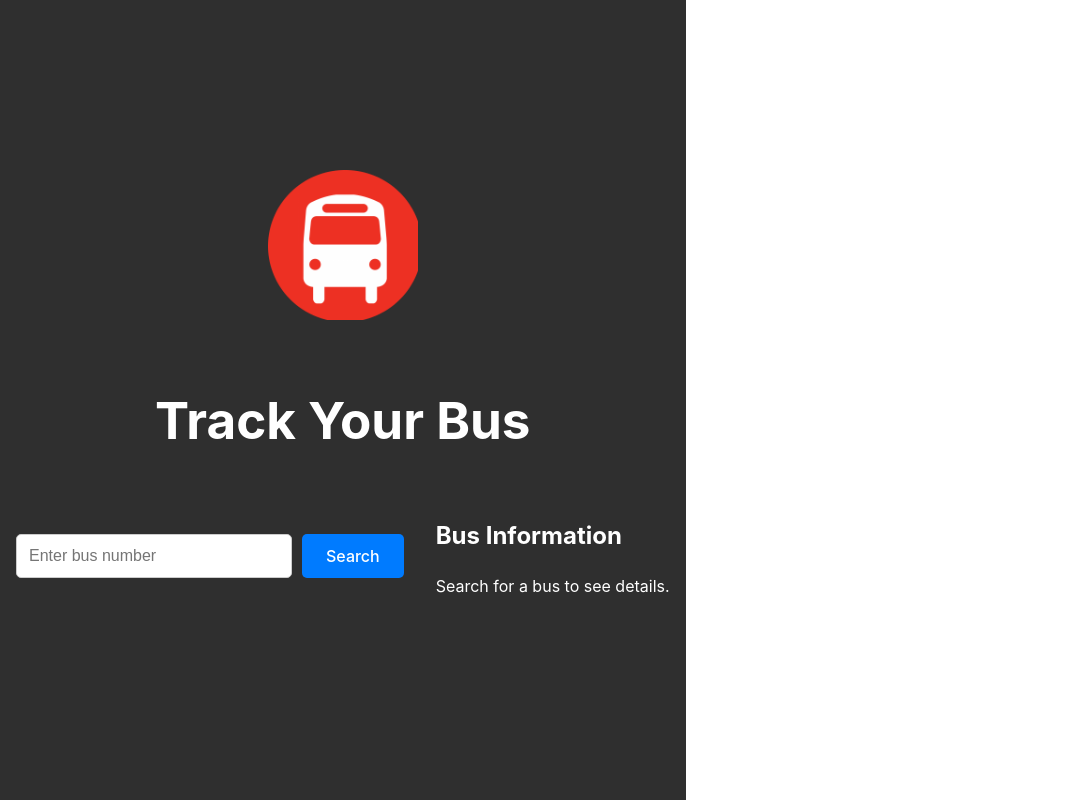
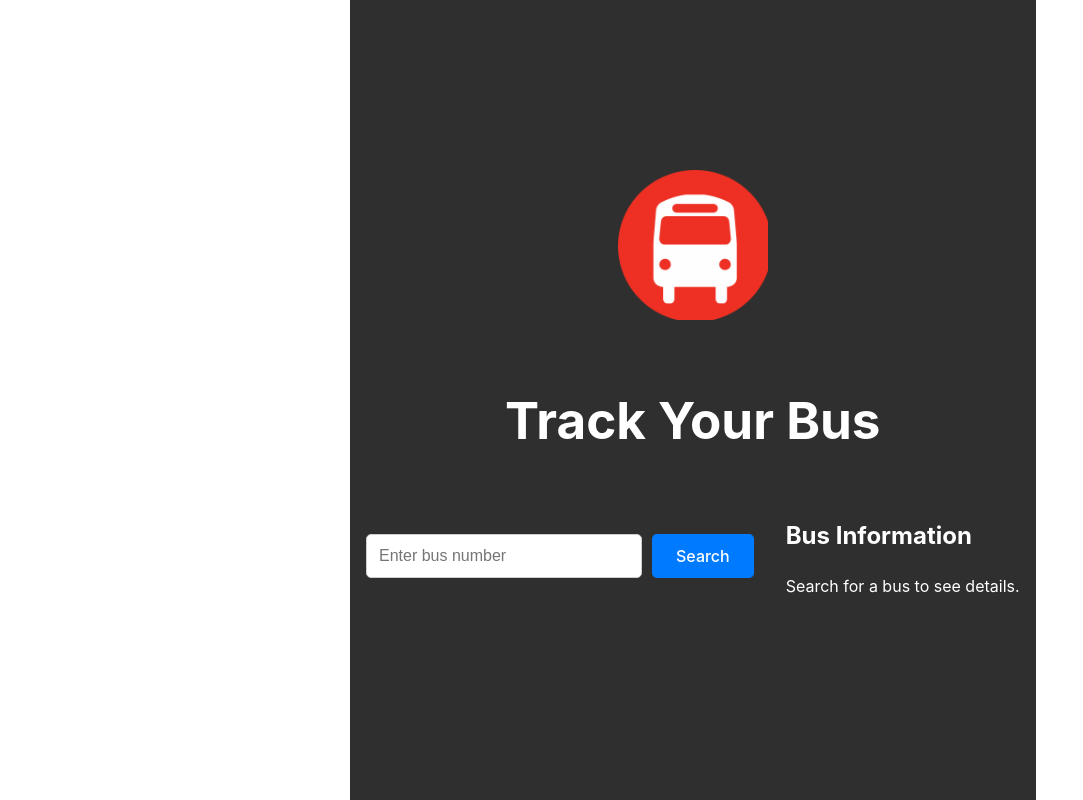
Before and after one commit to anuraggr/trackbus, a React (Vite) app: page / in a window 1280 px wide. Shown: the whole page, without its empty margins (0-1083 px from the left). Built offline with nearby package versions, Linux system fonts and the light colour scheme.

Commit message:
Update App.css

```diff
--- a/src/App.css
+++ b/src/App.css
@@ -7,6 +7,10 @@
   min-height: 100vh;
   background-color: #2f2f2f; /* Dark background */
   color: white;
+}
+
+body {
+padding-left: 350px;
 }
 
 /* Central content holder */
```
